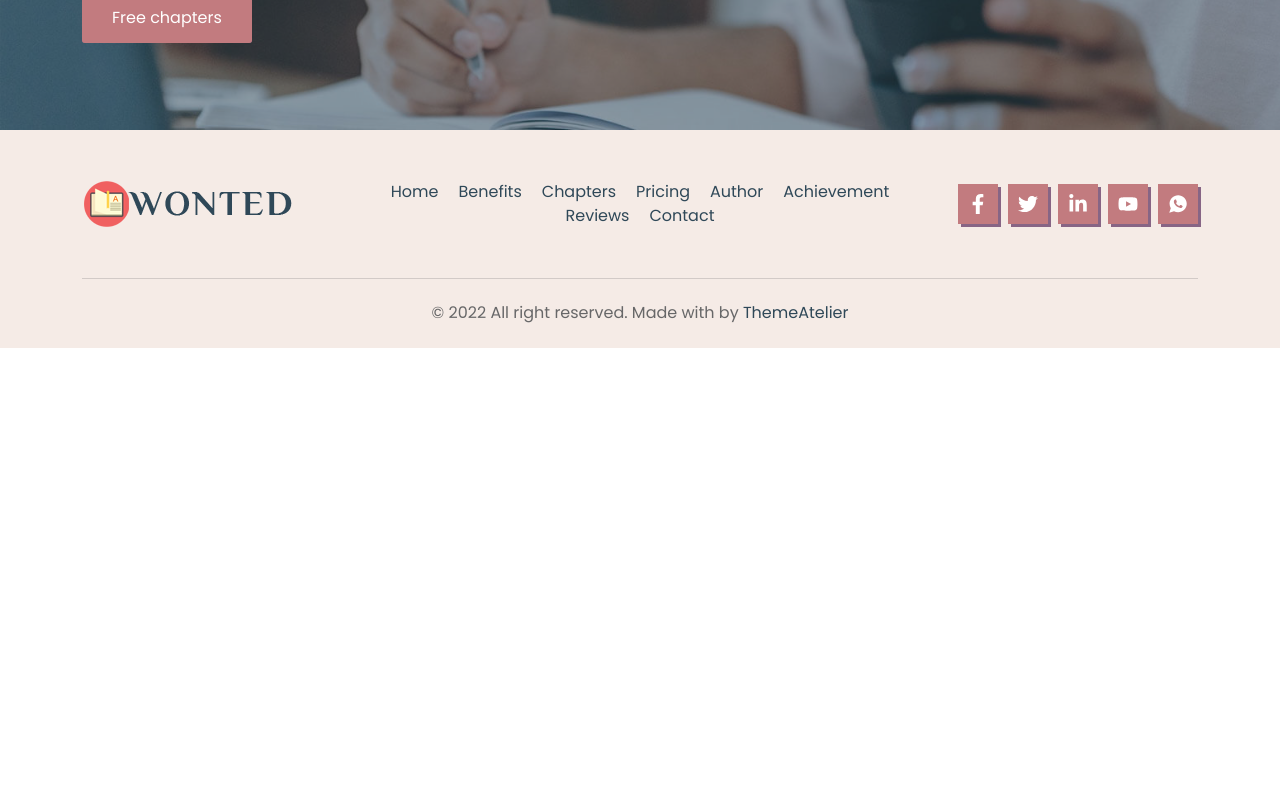
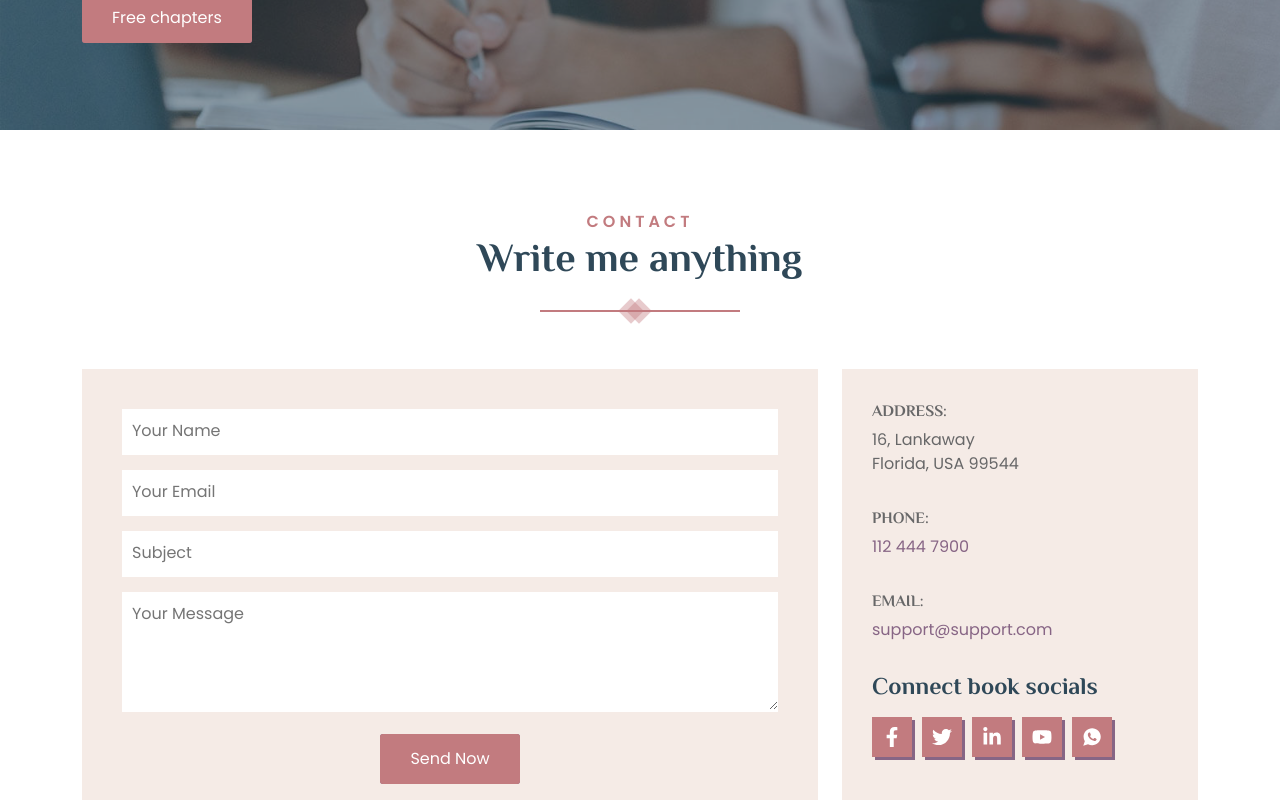
Before and after one commit to foysalimran/wonted-react, a React (Create React App) app: page / in a window 1280 px wide. Shown: the part 7680-8480 px from the top of the page. Before the commit the page ends 8028 px from the top, so only its background shows below. Built offline with nearby package versions, Linux system fonts and the light colour scheme.

Commit message:
add contact section

```diff
--- a/src/components/home-components/contact.js
+++ b/src/components/global-components/contact.js
@@ -1,4 +1,7 @@
+/* eslint-disable jsx-a11y/anchor-is-valid */
 import React from "react";
+import { FaFacebookF, FaLinkedinIn, FaTwitter, FaYoutube } from "react-icons/fa";
+import { IoLogoWhatsapp} from "react-icons/io";
 
 const Contact = () => {
   return (
@@ -127,27 +130,27 @@ const Contact = () => {
               <ul className="social-icon mt-3">
                 <li>
                   <a href="#">
-                    <i className="icofont-facebook"></i>
+                  <FaFacebookF />
                   </a>
                 </li>
                 <li>
                   <a href="#">
-                    <i className="icofont-twitter"></i>
+                  <FaTwitter />
                   </a>
                 </li>
                 <li>
                   <a href="#">
-                    <i className="icofont-linkedin"></i>
+                  <FaLinkedinIn />
                   </a>
                 </li>
                 <li>
                   <a href="#">
-                    <i className="icofont-youtube-play"></i>
+                  <FaYoutube />
                   </a>
                 </li>
                 <li>
                   <a href="#">
-                    <i className="icofont-whatsapp"></i>
+                  <IoLogoWhatsapp />
                   </a>
                 </li>
               </ul>
--- a/src/components/pages/version-01.js
+++ b/src/components/pages/version-01.js
@@ -6,12 +6,13 @@ import Author from "../home-components/author";
 import Books from "../home-components/books";
 import Chapter from "../home-components/chapter";
 import ChapterPreview from "../home-components/chapter-preview";
-import Cta from "../home-components/cta";
-import Ctav2 from "../home-components/ctav2";
-import FunFacts from "../home-components/fun-facts";
+import Contact from "../global-components/contact";
+import Cta from "../global-components/cta";
+import Ctav2 from "../global-components/ctav2";
+import FunFacts from "../global-components/fun-facts";
 import Hero from "../home-components/hero";
-import Pricing from "../home-components/pricing";
-import Testimonial from "../home-components/testimonial";
+import Pricing from "../global-components/pricing";
+import Testimonial from "../global-components/testimonial";
 
 function Version01() {
 
@@ -29,6 +30,7 @@ function Version01() {
       <Cta />
       <Testimonial />
       <Ctav2 />
+      <Contact />
       <Footer />
     </>
   );
```
Also changed, not shown: src/components/global-components/cta.js (renamed from src/components/home-components/cta.js), src/components/global-components/ctav2.js (renamed from src/components/home-components/ctav2.js), src/components/global-components/ctav3.js (renamed from src/components/home-components/ctav3.js), src/components/global-components/fun-facts.js (renamed from src/components/home-components/fun-facts.js), src/components/global-components/pricing.js (renamed from src/components/home-components/pricing.js), src/components/global-components/testimonial.js (renamed from src/components/home-components/testimonial.js).
